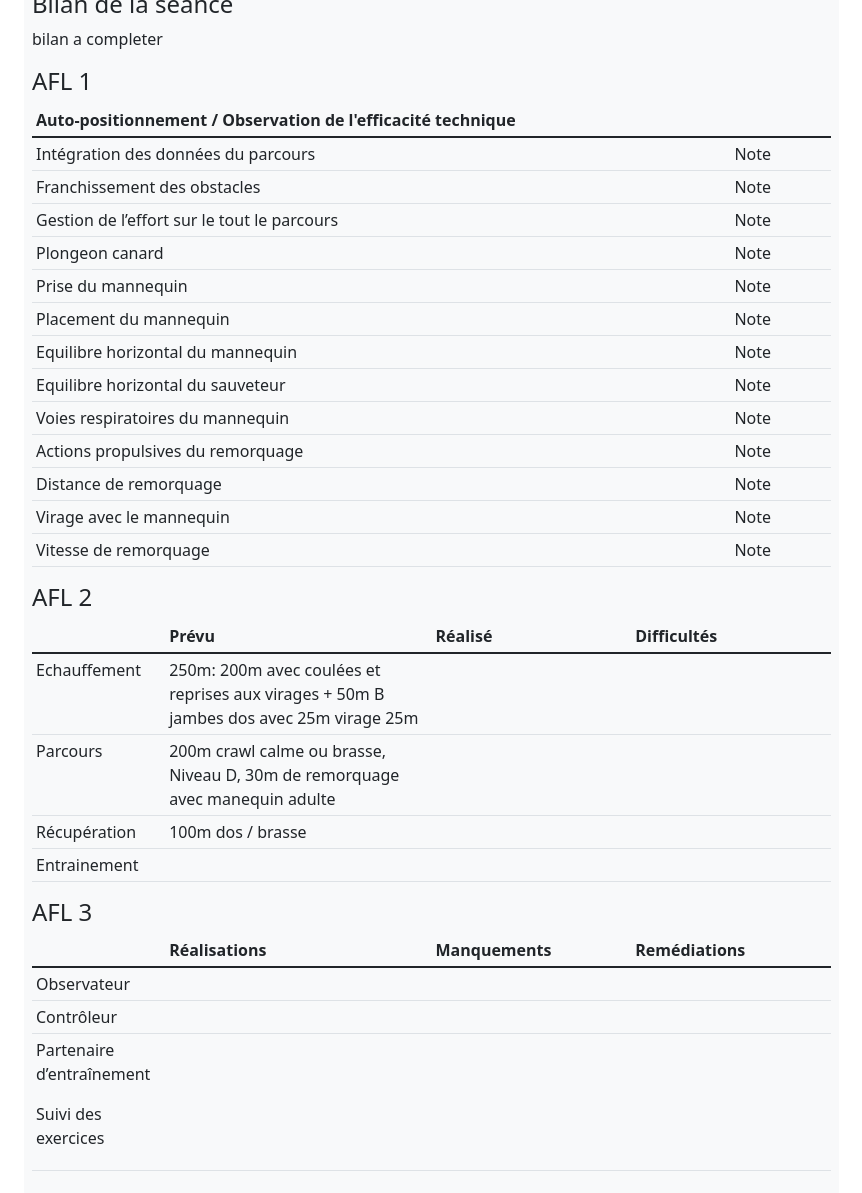
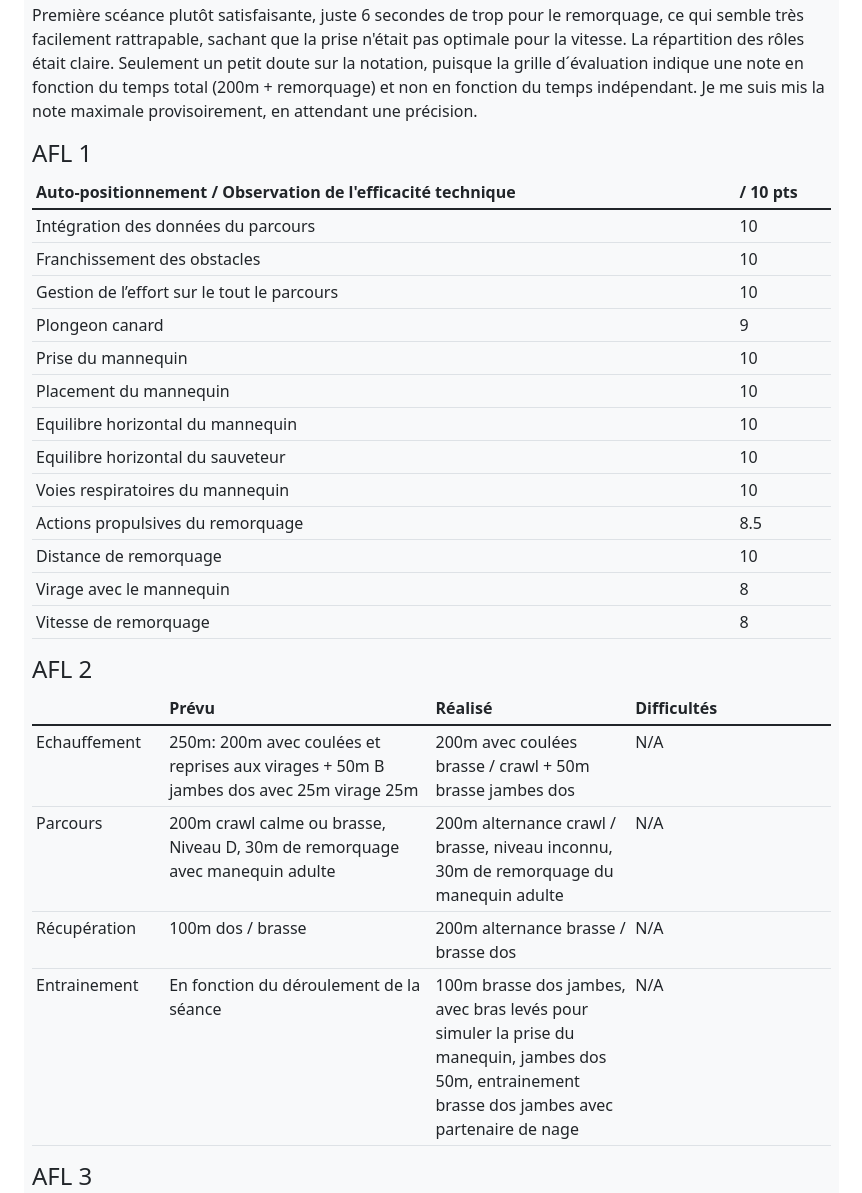
Before and after one commit to TomVdt/carnet-sauvetage, a plain HTML site: page index.html in a window 1280 px wide. Shown: the part 721-1914 px from the top of the page, without its empty margins (351-1213 px from the left). Drawn offline with nearby package versions, Linux system fonts and the light colour scheme.

Commit message:
seance 2

```diff
--- a/index.html
+++ b/index.html
@@ -36,7 +36,7 @@
 							<thead>
 								<tr>
 									<th rowspan="2" class="col-1">Date</th>
-									<th colspan="4" class="col-4">Parcours (200m)</th>
+									<th colspan="3" class="col-4">Parcours (200m)</th>
 									<th colspan="4" class="col-4">Remorquage</th>
 									<th class="col-2">TEMPS TOTAL</th>
 									<th class="col-1">DEGRE</th>
@@ -45,7 +45,6 @@
 									<th>Obstacles</th>
 									<th>Temps</th>
 									<th>Difficulté</th>
-									<th>Qualité</th>
 									<th>Distance</th>
 									<th>Type</th>
 									<th>Temps</th>
@@ -57,16 +56,15 @@
 							<tbody>
 								<tr>
 									<td>21 janvier</td>
-									<td></td>
-									<td></td>
-									<td></td>
-									<td></td>
-									<td></td>
-									<td></td>
-									<td></td>
-									<td></td>
-									<td></td>
-									<td></td>
+									<td>8/8</td>
+									<td>3'48"</td>
+									<td>?</td>
+									<td>30m</td>
+									<td>Adulte</td>
+									<td>1'6"</td>
+									<td>Émergé</td>
+									<td>8</td>
+									<td>[3-4]?</td>
 								</tr>
 							</tbody>
 						</table>
@@ -80,67 +78,68 @@
 					<section class="bg-light m-2 p-2 rounded" id="seance2">
 						<h2>Séance 2</h2>
 						<h4>Bilan de la séance</h4>
-						<p>bilan a completer</p>
+						<p>Première scéance plutôt satisfaisante, juste 6 secondes de trop pour le remorquage, ce qui semble très facilement rattrapable, sachant que la prise n'était pas optimale pour la vitesse. La répartition des rôles était claire. Seulement un petit doute sur la notation, puisque la grille d´évaluation indique une note en fonction du temps total (200m + remorquage) et non en fonction du temps indépendant. Je me suis mis la note maximale provisoirement, en attendant une précision.</p>
 						<div>
 							<h4>AFL 1</h4>
 							<table class="table table-sm table-hover">
 								<thead>
 									<tr>
-										<th colspan="2">Auto-positionnement / Observation de l'efficacité technique</th>
+										<th>Auto-positionnement / Observation de l'efficacité technique</th>
+										<th>/ 10 pts</th>
 									</tr>
 								</thead>
 								<tbody>
 									<tr>
 										<td>Intégration des données du parcours</td>
-										<td>Note</td>
+										<td>10</td>
 									</tr>
 									<tr>
 										<td>Franchissement des obstacles</td>
-										<td>Note</td>
+										<td>10</td>
 									</tr>
 									<tr>
 										<td>Gestion de l’effort sur le tout le parcours</td>
-										<td>Note</td>
+										<td>10</td>
 									</tr>
 									<tr>
 										<td>Plongeon canard</td>
-										<td>Note</td>
+										<td>9</td>
 									</tr>
 									<tr>
 										<td>Prise du mannequin</td>
-										<td>Note</td>
+										<td>10</td>
 									</tr>
 									<tr>
 										<td>Placement du mannequin</td>
-										<td>Note</td>
+										<td>10</td>
 									</tr>
 									<tr>
 										<td>Equilibre horizontal du mannequin</td>
-										<td>Note</td>
+										<td>10</td>
 									</tr>
 									<tr>
 										<td>Equilibre horizontal du sauveteur</td>
-										<td>Note</td>
+										<td>10</td>
 									</tr>
 									<tr>
 										<td>Voies respiratoires du mannequin</td>
-										<td>Note</td>
+										<td>10</td>
 									</tr>
 									<tr>
 										<td>Actions propulsives du remorquage</td>
-										<td>Note</td>
+										<td>8.5</td>
 									</tr>
 									<tr>
 										<td>Distance de remorquage</td>
-										<td>Note</td>
+										<td>10</td>
 									</tr>
 									<tr>
 										<td>Virage avec le mannequin</td>
-										<td>Note</td>
+										<td>8</td>
 									</tr>
 									<tr>
 										<td>Vitesse de remorquage</td>
-										<td>Note</td>
+										<td>8</td>
 									</tr>
 								</tbody>
 							</table>
@@ -160,26 +159,26 @@
 									<tr>
 										<td>Echauffement</td>
 										<td>250m: 200m avec coulées et reprises aux virages + 50m B jambes dos avec 25m virage 25m</td>
-										<td></td>
-										<td></td>
+										<td>200m avec coulées brasse / crawl + 50m brasse jambes dos</td>
+										<td>N/A</td>
 									</tr>
 									<tr>
 										<td>Parcours</td>
 										<td>200m crawl calme ou brasse, Niveau D, 30m de remorquage avec manequin adulte</td>
-										<td></td>
-										<td></td>
+										<td>200m alternance crawl / brasse, niveau inconnu, 30m de remorquage du manequin adulte</td>
+										<td>N/A</td>
 									</tr>
 									<tr>
 										<td>Récupération</td>
 										<td>100m dos / brasse</td>
-										<td></td>
-										<td></td>
+										<td>200m alternance brasse / brasse dos</td>
+										<td>N/A</td>
 									</tr>
 									<tr>
 										<td>Entrainement</td>
-										<td></td>
-										<td></td>
-										<td></td>
+										<td>En fonction du déroulement de la séance</td>
+										<td>100m brasse dos jambes, avec bras levés pour simuler la prise du manequin, jambes dos 50m, entrainement brasse dos jambes avec partenaire de nage</td>
+										<td>N/A</td>
 									</tr>
 								</tbody>
 							</table>
@@ -191,31 +190,31 @@
 									<tr>
 										<th class="col-2"></th>
 										<th class="col-4">Réalisations</th>
-										<th class="col-3">Manquements</th>
-										<th class="col-3">Remédiations</th>
+										<th class="col-4">Manquements</th>
+										<th class="col-2">Remédiations</th>
 									</tr>
 								</thead>
 								<tbody>
 									<tr>
 										<td>Observateur</td>
-										<td></td>
-										<td></td>
-										<td></td>
+										<td>Observation active, vérification si un obstacle est touché</td>
+										<td>Difficile de voir clairement la distance nagée au remorquage</td>
+										<td>Se déplacer plus</td>
 									</tr>
 									<tr>
 										<td>Contrôleur</td>
-										<td></td>
-										<td></td>
-										<td></td>
+										<td>Installation et replacement d'obstacles</td>
+										<td>N/A</td>
+										<td>N/A</td>
 									</tr>
 									<tr>
 										<td>
 											<p>Partenaire d’entraînement</p>
 											<p>Suivi des exercices</p>
 										</td>
-										<td></td>
-										<td></td>
-										<td></td>
+										<td>Entrainement pour la brasse jambes dos, avec les bras en l'air pour simuler la prise du manequin</td>
+										<td>Pas beaucoup de temps pour s'entrainer avec le partenaire</td>
+										<td>Demander au partenaire de venir plus vite après avoir observé</td>
 									</tr>
 								</tbody>
 							</table>
```
